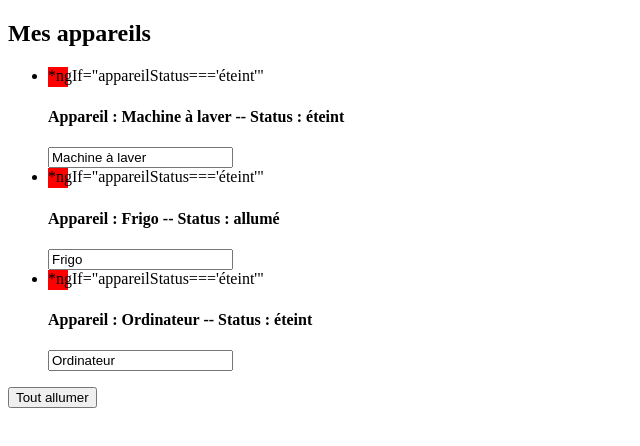
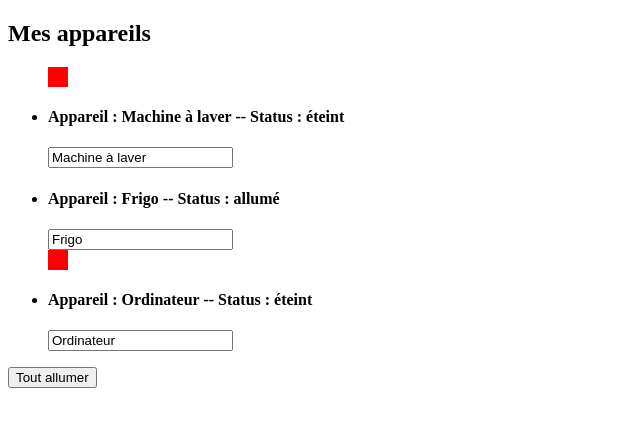
Before and after one commit to kaspalatet/Angular, an Angular app: page / in a window 1280 px wide. Shown: the top 446 px of the page, without its empty margins (0-640 px from the left). Built offline with nearby package versions, Linux system fonts and the light colour scheme.

Commit message:
direct corrigé

```diff
--- a/src/app/appareil/appareil.component.html
+++ b/src/app/appareil/appareil.component.html
@@ -1,7 +1,7 @@
 <li class="list-group-item">
   <div
-    style="width: 20px;height: 20px;background-color: red;">
-    *ngIf="appareilStatus==='éteint'"</div>
+    style="width: 20px;height: 20px;background-color: red;"
+      *ngIf="appareilStatus==='éteint'"></div>
 	<h4>Appareil : {{ appareilName }} -- Status : {{getStatus()}}</h4>
 	<input type="text" class="form-control" [(ngModel)]="appareilName"/>
 </li>
```
